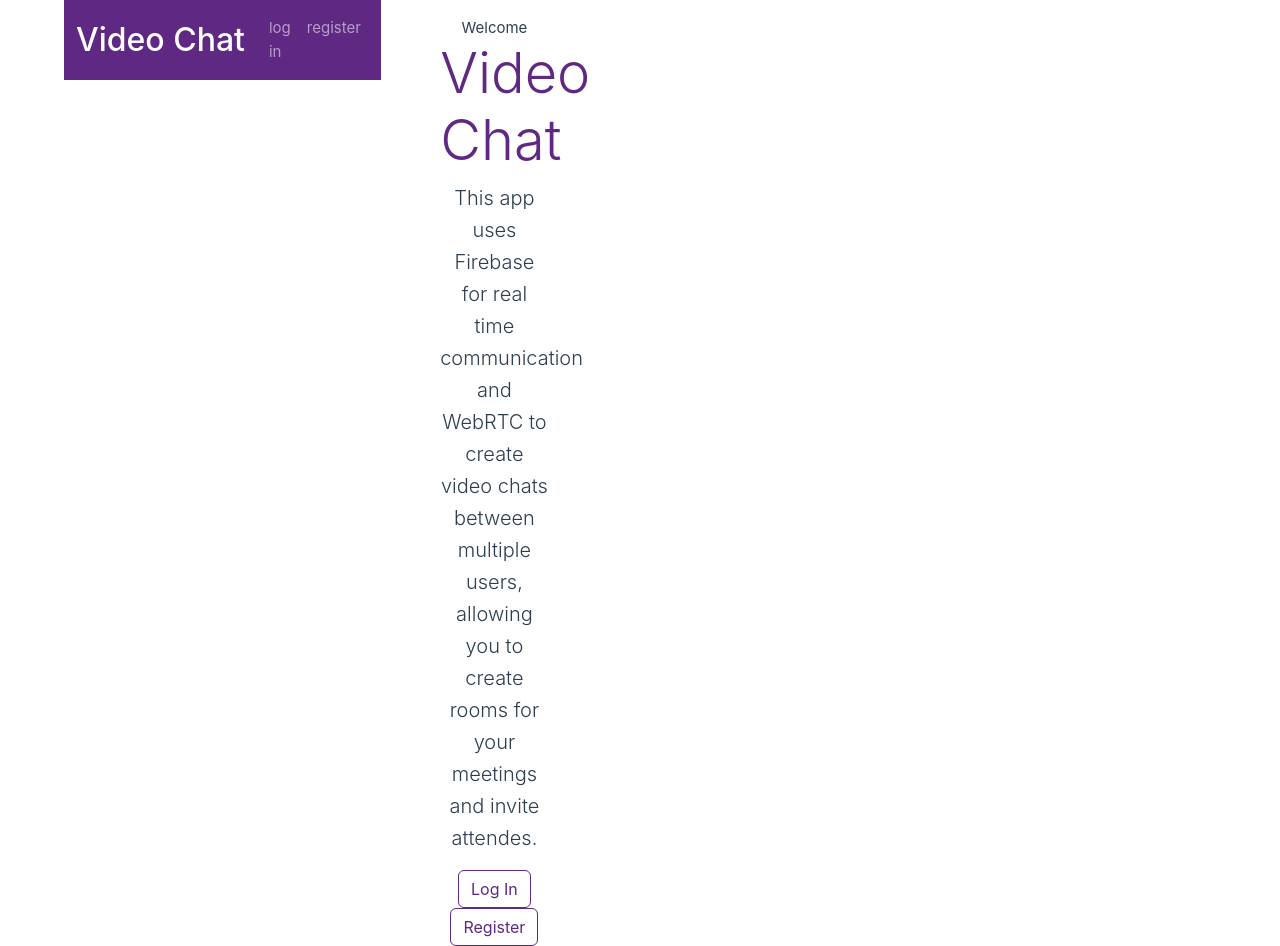
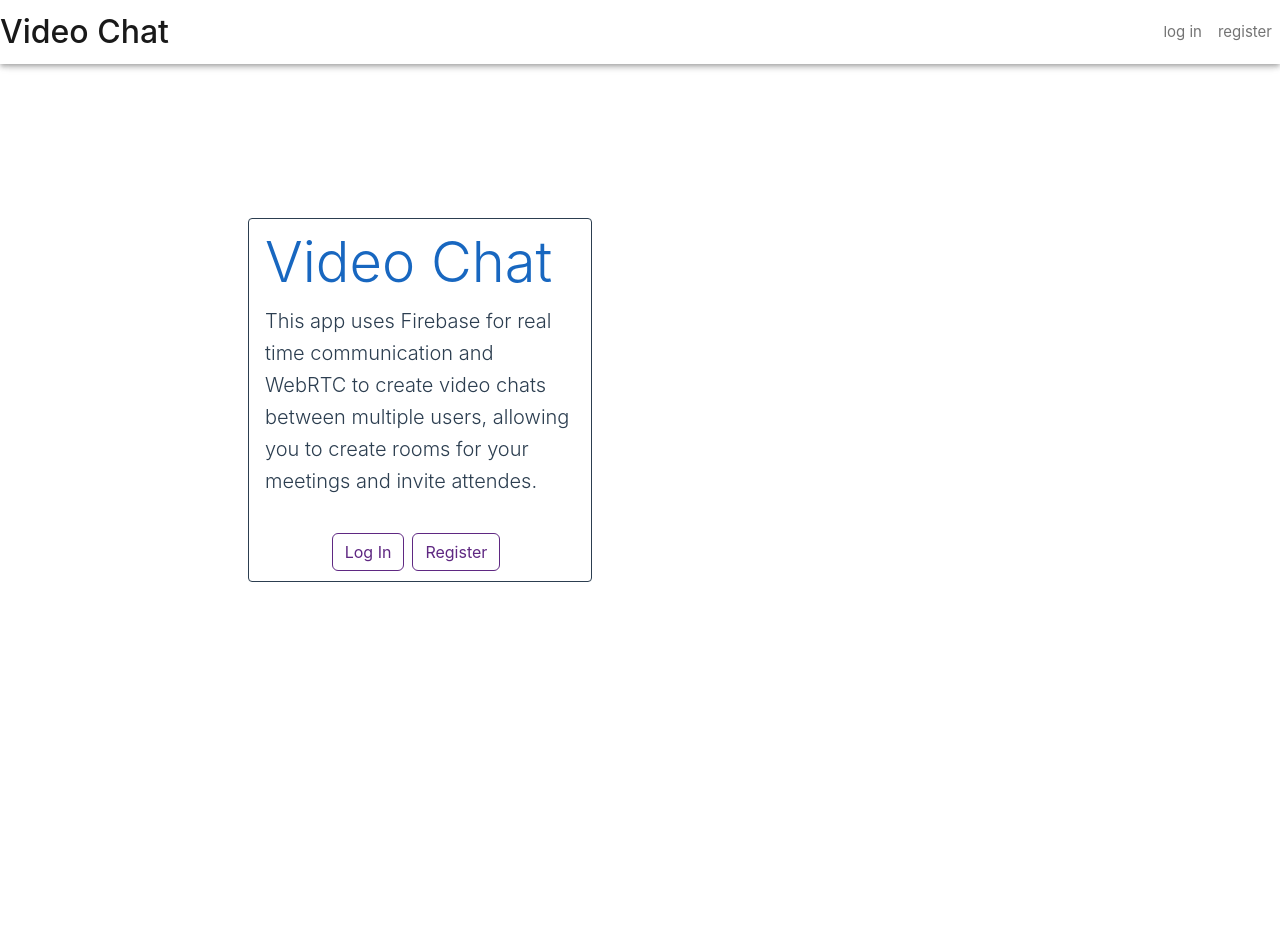
Before and after one commit to kenyaachon/Vuejs-VideoChatApp, a Vue app: page / in a window 1280 px wide. After the commit the page ends 800 px from the top, so only its background shows below. Built offline with nearby package versions, Linux system fonts and the light colour scheme; no server answers; the database is empty.

Commit message:
update navbar to stay at the top

```diff
--- a/src/components/Home.vue
+++ b/src/components/Home.vue
@@ -1,5 +1,5 @@
 <template>
-  <div class="mt-3">
+  <!-- <div class="mt-3">
     <div class="text-center" v-if="!currentUser">
       Welcome <span class="font-weight-bold text-info"> {{ currentUser }}</span>
     </div>
@@ -18,6 +18,26 @@
         </div>
       </div>
     </div>
+  </div> -->
+  <div>
+    <v-container>
+      <v-card class="mx-auto" min-width="344" variant="outlined">
+        <v-card-item>
+          <h4 class="display-4 text-primary mb-2">Video Chat</h4>
+          <p class="lead">
+            This app uses Firebase for real time communication and WebRTC to create video chats
+            between multiple users, allowing you to create rooms for your meetings and invite
+            attendes.
+          </p>
+        </v-card-item>
+
+        <v-card-item class="text-center">
+          <router-link class="btn btn-outline-primary mr-2" to="/login">Log In</router-link>
+
+          <router-link class="btn btn-outline-primary mr-2" to="/register">Register</router-link>
+        </v-card-item>
+      </v-card>
+    </v-container>
   </div>
 </template>
 
--- a/src/components/Navigation.vue
+++ b/src/components/Navigation.vue
@@ -1,5 +1,5 @@
 <template>
-  <div>
+  <!-- <div>
     <nav class="navbar navbar-expand bg-primary navbar-dark">
       <div class="container-fluid">
         <router-link class="navbar-brand" to="/">
@@ -20,7 +20,30 @@
         </div>
       </div>
     </nav>
-  </div>
+  </div> -->
+  <v-card color="teal-darken-4" class="mx-auto navbar navbar-expand" max-width="448">
+    <v-layout>
+      <v-app-bar>
+        <router-link class="navbar-brand" to="/">
+          <span class="h2 pr-1">Video Chat</span>
+          <span class="navbar-text small" v-if="!isUserLoggedIn">
+            : Hi <span class="font-weight-bold text-white"> {{ currentUser }}</span>
+          </span>
+        </router-link>
+
+        <div class="navbar-nav ml-auto">
+          <router-link v-if="isUserLoggedIn" to="/login" class="nav-item nav-link"
+            >log in</router-link
+          >
+          <router-link v-if="isUserLoggedIn" to="/register" class="nav-item nav-link"
+            >register</router-link
+          >
+
+          <button v-else class="btn btn-primary" type="submit" @click="logoutUser">logout</button>
+        </div>
+      </v-app-bar>
+    </v-layout>
+  </v-card>
 </template>
 
 <script lang="ts">
--- a/src/main.ts
+++ b/src/main.ts
@@ -22,19 +22,19 @@ const router = createRouter({
 
 // Vuetify
 
-// import "vuetify/styles"
-// import { createVuetify } from "vuetify"
-// import * as components from "vuetify/components"
-// import * as directives from "vuetify/directives"
+import "vuetify/styles"
+import { createVuetify } from "vuetify"
+import * as components from "vuetify/components"
+import * as directives from "vuetify/directives"
 
-// const vuetify = createVuetify({
-//   components,
-//   directives
-// })
+const vuetify = createVuetify({
+  components,
+  directives
+})
 
 const app = createApp(App)
 
 app.use(router)
 app.use(store)
-// app.use(vuetify)
+app.use(vuetify)
 app.mount("#app")
```
